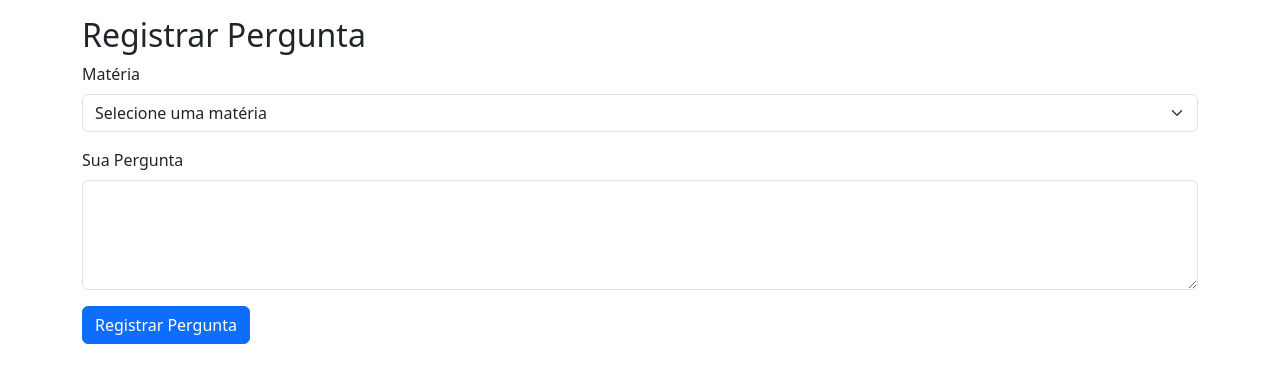
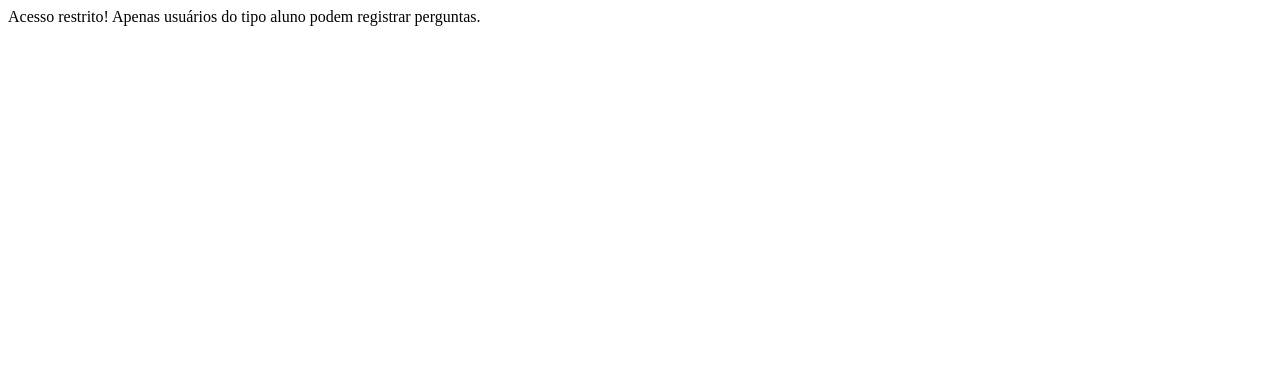
Before and after one commit to Wallacevini12/EC_3P, a PHP site: page /registrar_pergunta.php in a window 1280 px wide. Shown: the top 383 px of the page. Run offline with PHP 8.4, Linux system fonts and the light colour scheme; the visitor is signed in with stand-in values (Sample User, id 1); data comes from the database, SQL or seed files in the repository.

Commit message:
Alterações no registrar usuário, apenas usuários alunos acessam registro de perguntas

```diff
--- a/PROJETO/registrar_pergunta.php
+++ b/PROJETO/registrar_pergunta.php
@@ -15,6 +15,19 @@ $oMysql->select_db("learnhub_ep");
 // Verificar se o usuário está logado
 if (!isset($_SESSION['id'])) {
     header('Location: login.php');
+    exit;
+}
+// Verificar se o usuário logado é do tipo 'aluno'
+$usuario_id = $_SESSION['id'];
+$stmt = $oMysql->prepare("SELECT tipo_usuario FROM usuarios WHERE id = ?");
+$stmt->bind_param("i", $usuario_id);
+$stmt->execute();
+$stmt->bind_result($tipo_usuario);
+$stmt->fetch();
+$stmt->close();
+
+if ($tipo_usuario !== 'aluno') {
+    echo "Acesso restrito! Apenas usuários do tipo aluno podem registrar perguntas.";
     exit;
 }
 
```
